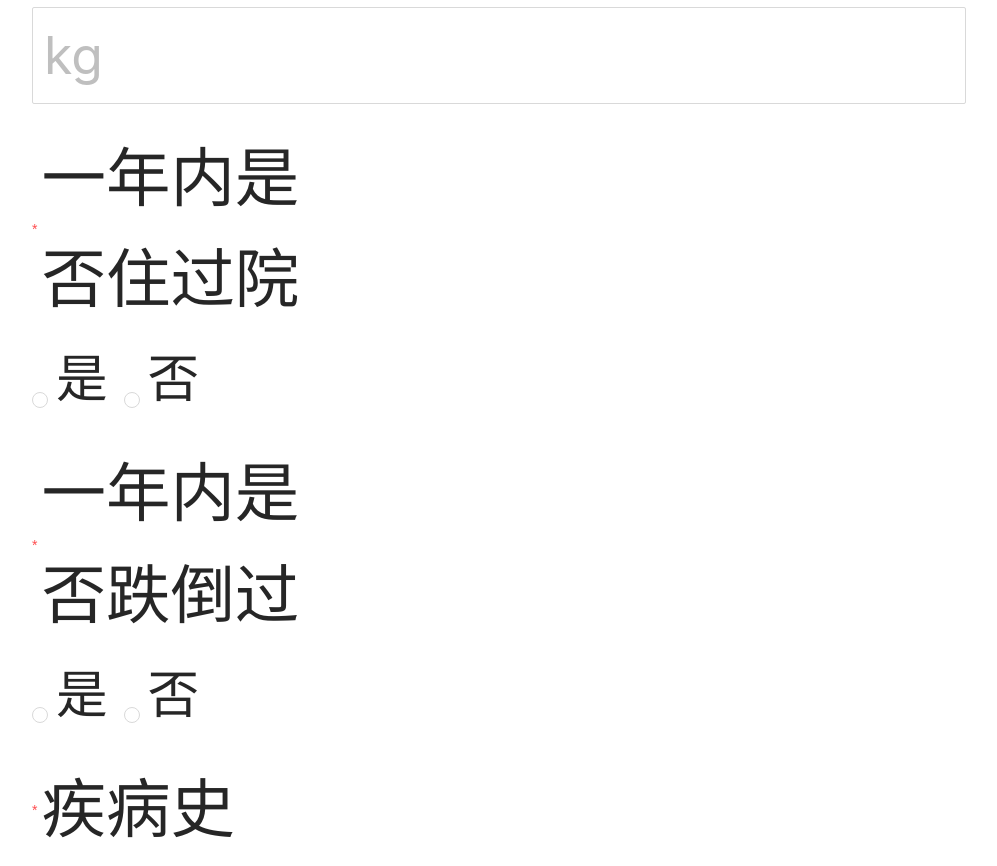
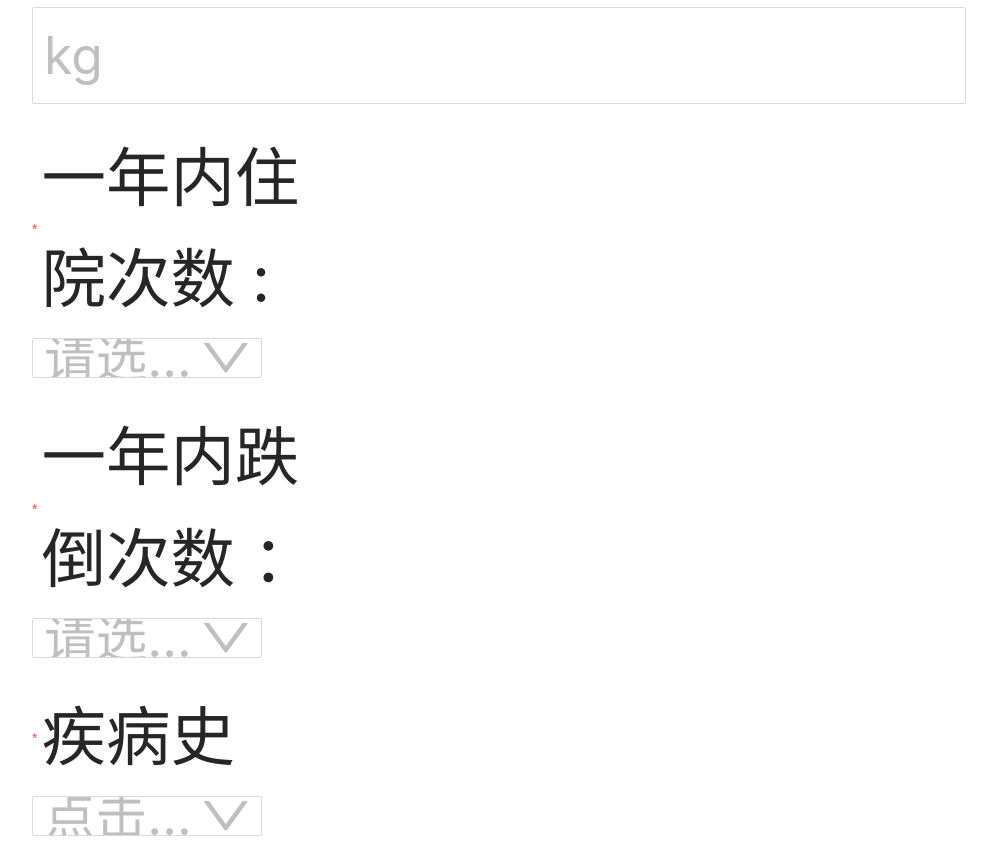
Before and after one commit to yirongJiang/elderly-health, a React (Create React App) app: page /evaluationdetail/basic in a window 1280 px wide. Shown: the part 1320-2186 px from the top of the page, without its empty margins (64-1061 px from the left). Built offline with nearby package versions, Linux system fonts and the light colour scheme; sample sign-in values are in the browser's storage.

Commit message:
下拉框

```diff
--- a/src/Components/Scale-nav/index.js
+++ b/src/Components/Scale-nav/index.js
@@ -42,7 +42,7 @@ export default function Scalenav() {
         {
           console.log(topicNumberContext.totalNumber)
         }
-        <Button type='primary' disabled={topicNumberContext.totalNumber === 7 ? false : true} onClick={() => {
+        <Button type='primary' disabled={topicNumberContext.totalNumber  ? false : true} onClick={() => {
           nav('/evaluationdetail/evaluateoutcome')
         }}>查看评估结果</Button>
       </div>
--- a/src/Components/forms/Heart-rate/index.less
+++ b/src/Components/forms/Heart-rate/index.less
@@ -11,7 +11,7 @@
     padding: 0 10rem;
 
     span {
-      font-size: 16rem;
+      font-size: 20rem;
       font-weight: 400;
     }
 
--- a/src/Components/forms/Step-number/index.less
+++ b/src/Components/forms/Step-number/index.less
@@ -3,7 +3,7 @@
     position: relative;
     // margin-left: 15vw;
     left: 67vw;
-    top: -8vh;
+    top: 0vh;
     font-size: 18rem;
     font-weight: bold;
     color: aliceblue;
--- a/src/Components/forms/basic-form/index.js
+++ b/src/Components/forms/basic-form/index.js
@@ -215,21 +215,9 @@ export default function Basicform() {
           <Input placeholder="kg" />
         </Form.Item>
 
-        {hospitalSpecial === 0 ?
+
         <Form.Item
-            rules={commonRuls}
           style={{ width: '90%' }}
-            name="hospital"
-            label="一年内是否住过院"
-          // hasFeedback
-          >
-            <Radio.Group onChange={hospitalChange}>
-              <Radio value="是">是</Radio>
-              <Radio value="否">否</Radio>
-            </Radio.Group>
-
-          </Form.Item> :
-          <Form.Item
           hasFeedback
           name='hospital'
           rules={commonRuls} label='一年内住院次数 : ' >
@@ -241,22 +229,9 @@ export default function Basicform() {
             }
           </Select>
         </Form.Item>
-        }
 
-        {fallingSpecial === 0 ?
         <Form.Item
-            hasFeedback
-            rules={commonRuls}
           style={{ width: '90%' }}
-            name="falling"
-            label="一年内是否跌倒过"
-          >
-            <Radio.Group onChange={fallingChange} >
-              <Radio value="是">是</Radio>
-              <Radio value="否">否</Radio>
-            </Radio.Group>
-          </Form.Item> :
-          <Form.Item
           hasFeedback
           name='falling'
           rules={commonRuls} label='一年内跌倒次数 ： ' >
@@ -268,7 +243,6 @@ export default function Basicform() {
             }
           </Select>
         </Form.Item>
-        }
 
         {diseaseHistory === 0 ?
           <Form.Item
@@ -285,10 +259,12 @@ export default function Basicform() {
           </Form.Item> :
           diseaseHistory === 1 ?
             <Form.Item
+              style={{ width: '80%' }}
               hasFeedback
               name='disease'
               rules={commonRuls} label='现有疾病供选择（多选）： ' >
               <Select
+                style={{ width: '90%' }}
                 mode="multiple"
                 placeholder="点击选择疾病"
                 onChange={handleChange}
@@ -345,7 +321,7 @@ export default function Basicform() {
                 </Option>
               </Select>
             </Form.Item> :
-            <Form.Item hasFeedback name='disease' label='请填写您的其他疾病史' required='true'>
+            <Form.Item style={{ width: '90%' }} hasFeedback name='disease' label='请填写您的其他疾病史' required='true'>
               <TextArea rows={2} style={{ width: '70%', }} placeholder='点击开始填写说明' />
             </Form.Item>
         }
--- a/src/Components/forms/basic-form/index.less
+++ b/src/Components/forms/basic-form/index.less
@@ -36,11 +36,6 @@
       width: 73vw;
   }
 
-    // input[type='text'] {
-    //   width: 73vw;
-    //   font-size: 16rem;
-    // }
-
   }
 
   .basicform-heade {
@@ -56,8 +51,6 @@
     .back {
       margin-bottom: 1vh;
     }
-
-    .title {}
   }
 
 
--- a/src/UI/Header/index.less
+++ b/src/UI/Header/index.less
@@ -10,7 +10,7 @@
     font-weight: bold;
     font-size: 26rem;
     color: aliceblue;
-
+    font-weight: bold;
     text-indent: 2.5em;
     background-size: 50rem;
   }
--- a/src/UI/HeaderBtn/index.js
+++ b/src/UI/HeaderBtn/index.js
@@ -10,7 +10,7 @@ export default function HomeBtn(props) {
 
   return (
     <>{isLeft ?
-      <Button icon={<HomeOutlined style={{ fontSize: '22px', color: 'white' }} />} className='homeLeft' type='primary'>首页</Button> :
-      <Button icon={<HomeOutlined style={{ fontSize: '22px', color: 'white' }} />} className='homeRight' onClick={() => { nav('/home') }} type='primary'>首页</Button>}</>
+      <Button icon={<HomeOutlined style={{ fontSize: '25rem', color: 'white' }} />} className='homeLeft' type='primary'>首页</Button> :
+      <Button icon={<HomeOutlined style={{ fontSize: '25rem', color: 'white' }} />} className='homeRight' onClick={() => { nav('/home') }} type='primary'>首页</Button>}</>
   )
 }
--- a/src/UI/HeaderBtn/index.less
+++ b/src/UI/HeaderBtn/index.less
@@ -5,7 +5,8 @@
   border-radius: 9rem;
   color: #e7eaef;
   position: absolute;
-  font-size: larger;
+  font-size: 20rem;
+  font-weight: bold;
   text-indent: -1vw;
 
 }
--- a/src/UI/Nav-head/index.less
+++ b/src/UI/Nav-head/index.less
@@ -1,8 +1,8 @@
 .common-wrapper {
   .common-heade {
-    height: 15vh;
+    height: 18vh;
     width: 100%;
-    font-size: 17rem;
+    font-size: 20rem;
     font-weight: bold;
     padding: 22rem 0 39rem 25rem;
     background-color: #2a4986;
@@ -13,7 +13,7 @@
 
     .userName{
       position: relative;
-      top: -3vh;
+      top: vh;
       left: 68%;
       font-size: 20rem;
     }
```
Lines whose indentation alone changed are shown as unchanged.
